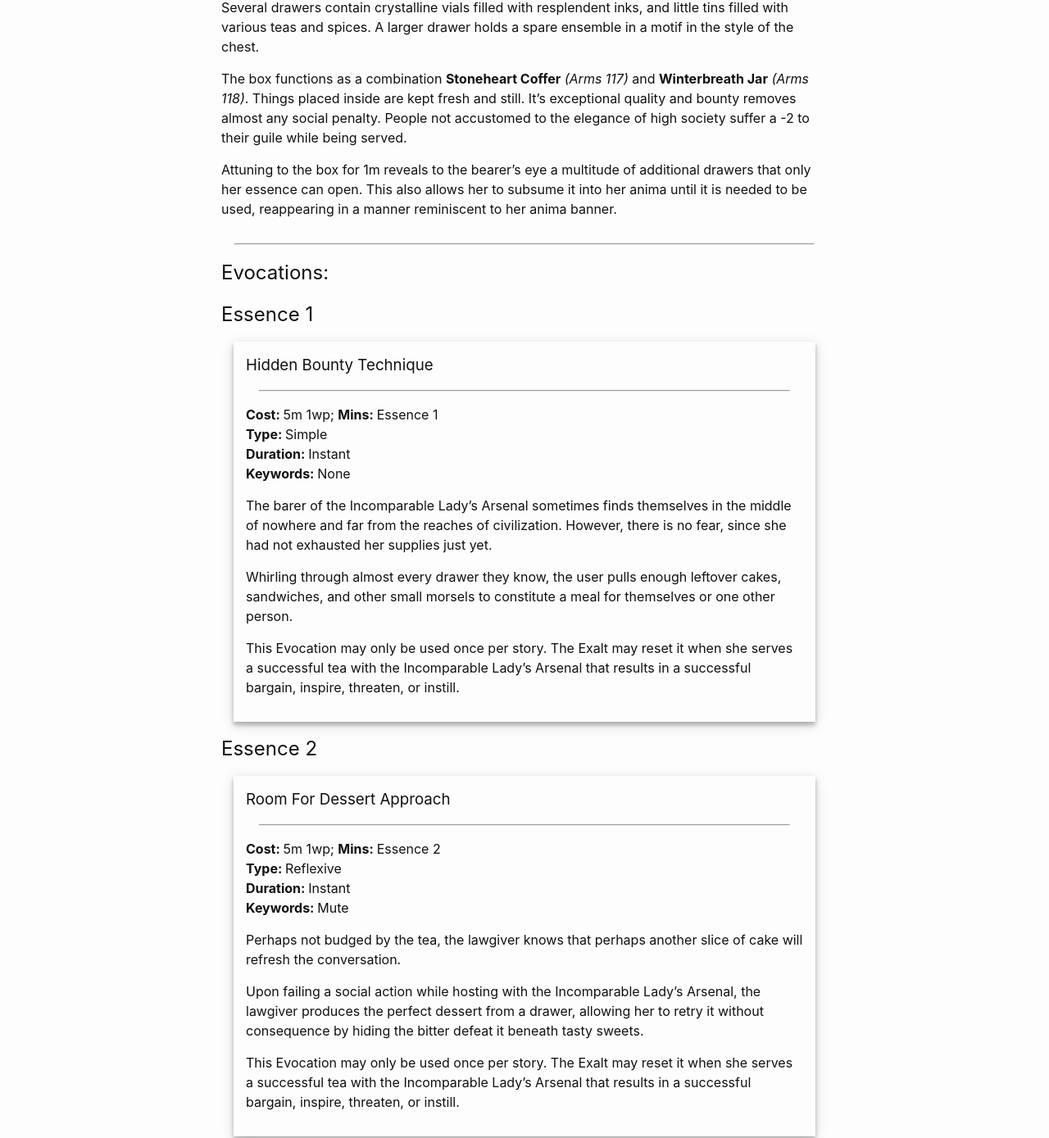
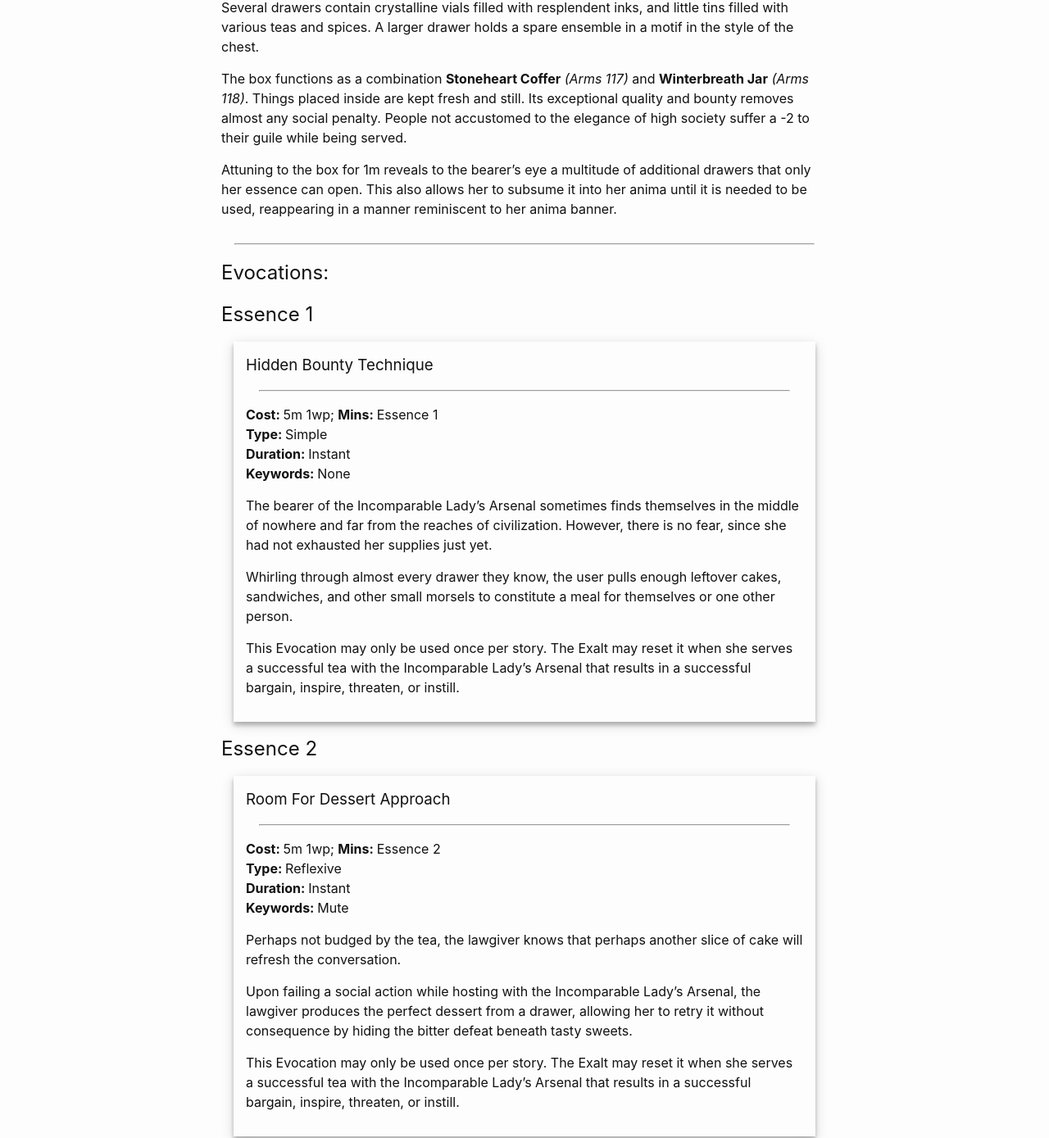
Before and after one commit to Everspace/Excellent-Homebrew-Approach, a Jekyll site: the page built from content/_artifacts/misc/Incomparable Lady's Arsenal.md, in a window 1280 px wide. Shown: the part 338-1727 px from the top of the page at 82% size. Built offline with Jekyll 4.4.1, drawn with Linux system fonts in a browser that asks for light colours.

Commit message:
gragmar speeling

```diff
--- a/content/_artifacts/misc/Incomparable Lady's Arsenal.md
+++ b/content/_artifacts/misc/Incomparable Lady's Arsenal.md
@@ -9,6 +9,6 @@ This is an exquisite box made of stark white jade and deep ebony. Inlaid are pat
 
 Several drawers contain crystalline vials filled with resplendent inks, and little tins filled with various teas and spices. A larger drawer holds a spare ensemble in a motif in the style of the chest.
 
-The box functions as a combination **Stoneheart Coffer** *(Arms 117)* and **Winterbreath Jar** *(Arms 118)*. Things placed inside are kept fresh and still. It's exceptional quality and bounty removes almost any social penalty. People not accustomed to the elegance of high society suffer a -2 to their guile while being served.
+The box functions as a combination **Stoneheart Coffer** *(Arms 117)* and **Winterbreath Jar** *(Arms 118)*. Things placed inside are kept fresh and still. Its exceptional quality and bounty removes almost any social penalty. People not accustomed to the elegance of high society suffer a -2 to their guile while being served.
 
 Attuning to the box for 1m reveals to the bearer's eye a multitude of additional drawers that only her essence can open. This also allows her to subsume it into her anima until it is needed to be used, reappearing in a manner reminiscent to her anima banner.
```
Also changed, not shown: content/_artifacts/accessory/Tyrant's Band.md (+1 -1 lines), content/_evocations/Incomparable Lady's Arsenal/Hidden Bounty Technique.md (+1 -1 lines), content/_evocations/Incomparable Lady's Arsenal/Room For Dessert Approach.md (+1 -1 lines).
